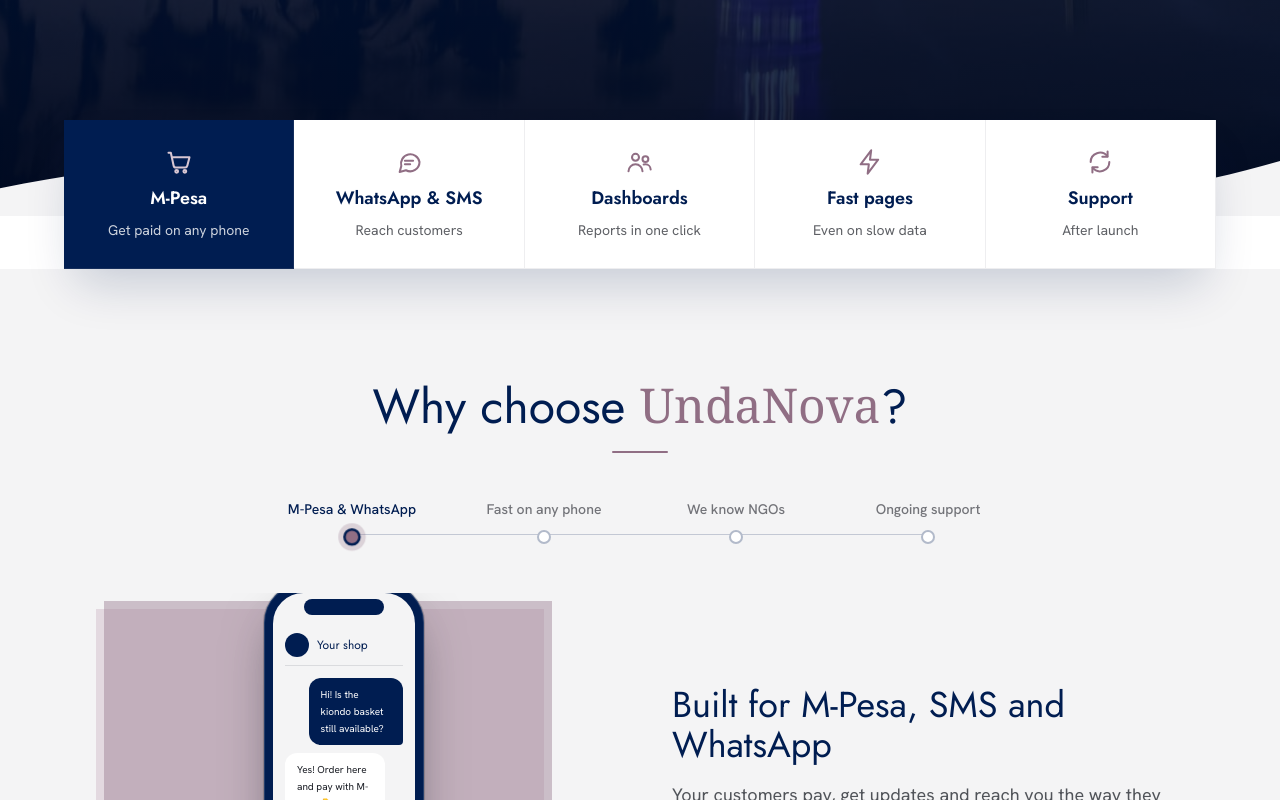
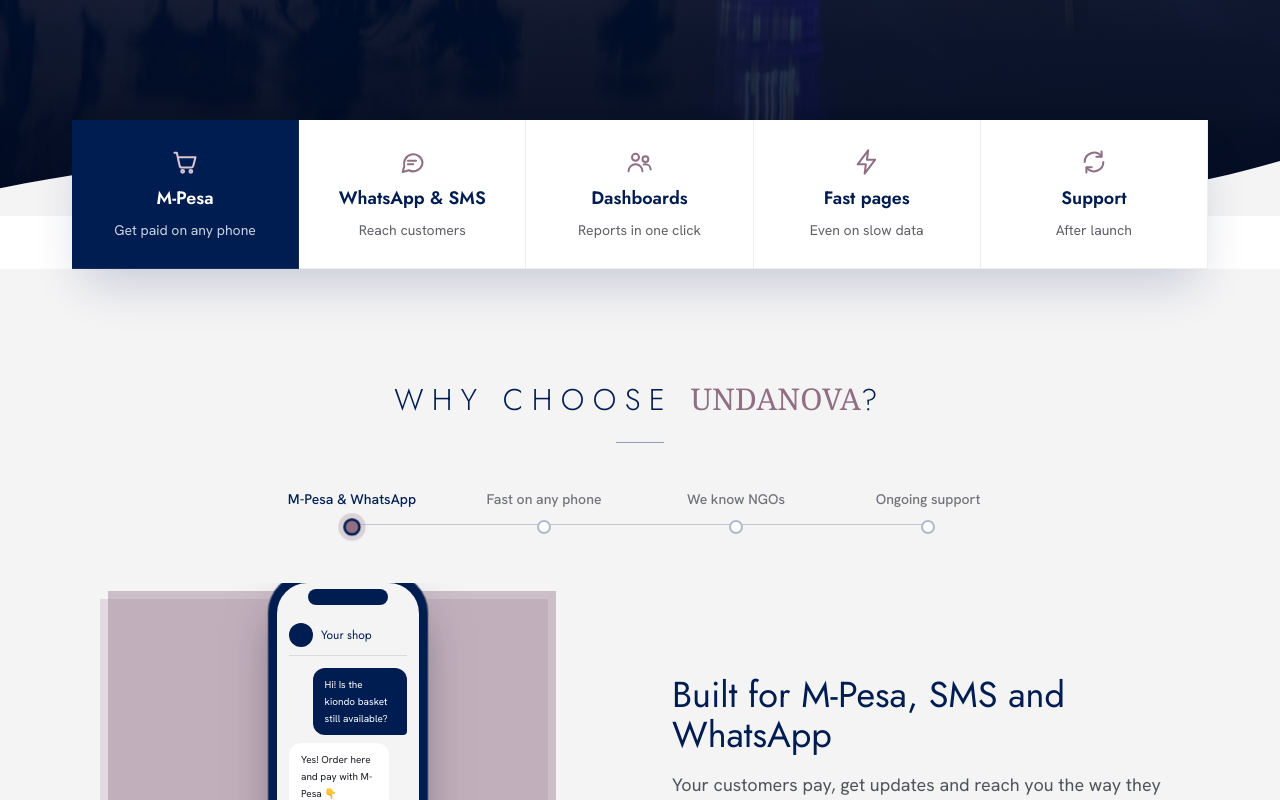
Before and after one commit to Jkosencha/undanova, a Next.js app: page / in a window 1280 px wide. Shown: the part 1100-1900 px from the top of the page. Built offline with nearby package versions, Linux system fonts and the light colour scheme.

Commit message:
Minimal Section, centred caps headings with a rule, hairline cards

```diff
--- a/src/components/card.tsx
+++ b/src/components/card.tsx
@@ -3,28 +3,23 @@ import type { ReactNode } from "react";
 
 type CardProps = {
   children: ReactNode;
-  /** When set, the whole card becomes a link that lifts on hover. */
+  /** When set, the whole card becomes a link. */
   href?: string;
-  /** "dark" is a glass card for navy sections. */
-  tone?: "light" | "dark";
   className?: string;
 };
 
-const tones = {
-  light: { base: "border-slate/25 bg-white", hover: "hover:border-navy/40" },
-  dark: { base: "border-white/10 bg-white/[0.04]", hover: "hover:border-plum/60 hover:bg-white/[0.08]" },
-};
+const base = "border border-mist bg-white";
 
-export function Card({ children, href, tone = "light", className = "" }: CardProps) {
-  const base = ` border ${tones[tone].base}`;
+/** Square, hairline-bordered card. Linked cards darken their border on hover. */
+export function Card({ children, href, className = "" }: CardProps) {
   if (href) {
     return (
       // No viewport prefetch: a page of cards would otherwise download every linked
-      // page up front, costing mobile data and main-thread time. Pages still load on tap.
+      // page up front, costing mobile data. Pages still load on tap.
       <Link
         href={href}
         prefetch={false}
-        className={`tilt group block transition-colors duration-300 ${base} ${tones[tone].hover} ${className}`}
+        className={`group block transition-colors duration-300 hover:border-navy/40 ${base} ${className}`}
       >
         {children}
       </Link>
--- a/src/components/section.tsx
+++ b/src/components/section.tsx
@@ -1,61 +1,47 @@
 import type { ReactNode } from "react";
-import { Glow, WaveEdge } from "@/components/brand-shapes";
 
-type Tone = "paper" | "white" | "navy";
+type Tone = "white" | "paper" | "navy";
 
 const tones: Record<Tone, string> = {
+  white: "bg-white text-ink",
   paper: "bg-paper text-ink",
-  white: "bg-white text-ink",
   navy: "bg-navy text-white",
 };
 
 /** Centres content at the site's max width with mobile-first side padding. */
 export function Container({ children, className = "" }: { children: ReactNode; className?: string }) {
-  return <div className={`mx-auto w-full max-w-[1200px] px-4 sm:px-6 ${className}`}>{children}</div>;
+  return <div className={`mx-auto w-full max-w-[1200px] px-5 sm:px-8 ${className}`}>{children}</div>;
 }
 
 type SectionHeadingProps = {
   id: string;
   title: ReactNode;
   intro?: string;
+  /** Small caps line above the title. */
   eyebrow?: string;
   /** Use "dark" inside navy sections. */
   tone?: "light" | "dark";
   align?: "left" | "center";
-  /** Short plum line under the title. */
-  divider?: boolean;
 };
 
-/** Standard section heading: optional pill label, h2 and intro line. */
-export function SectionHeading({
-  id,
-  title,
-  intro,
-  eyebrow,
-  tone = "light",
-  align = "left",
-  divider = false,
-}: SectionHeadingProps) {
+/**
+ * Section title in wide-tracked caps with a short rule underneath
+ * (the minimal reference's signature heading).
+ */
+export function SectionHeading({ id, title, intro, eyebrow, tone = "light", align = "center" }: SectionHeadingProps) {
   const dark = tone === "dark";
+  const center = align === "center";
   return (
-    <div className={`max-w-2xl ${align === "center" ? "mx-auto text-center" : ""}`}>
-      {eyebrow && (
-        <p
-          className={`mb-4 text-sm font-mono font-medium uppercase tracking-[0.14em] ${dark ? "text-white/70" : "text-ink/60"}`}
-        >
-          {eyebrow}
-        </p>
-      )}
-      <h2 id={id} className={`text-[34px] md:text-5xl ${dark ? "text-white" : "text-navy"}`}>
+    <div className={`max-w-2xl ${center ? "mx-auto text-center" : ""}`}>
+      {eyebrow && <p className={`caps-sm mb-4 ${dark ? "text-white/60" : "text-ink/55"}`}>{eyebrow}</p>}
+      <h2 id={id} className={`caps text-2xl md:text-3xl ${dark ? "text-white" : "text-navy"}`}>
         {title}
       </h2>
-      {divider && (
-        <span
-          aria-hidden
-          className={`mt-5 block h-0.5 w-14 rounded-full bg-plum ${align === "center" ? "mx-auto" : ""}`}
-        />
-      )}
-      {intro && <p className={`mt-4 text-lg md:text-xl ${dark ? "text-white/80" : "text-ink/70"}`}>{intro}</p>}
+      <span
+        aria-hidden
+        className={`mt-6 block h-px w-12 ${dark ? "bg-white/50" : "bg-navy/40"} ${center ? "mx-auto" : ""}`}
+      />
+      {intro && <p className={`mt-6 ${dark ? "text-white/80" : "text-ink/70"}`}>{intro}</p>}
     </div>
   );
 }
@@ -65,39 +51,15 @@ type SectionProps = {
   tone?: Tone;
   id?: string;
   className?: string;
-  /** Curved wave edge into the next section, filled with its colour. */
-  edge?: Tone;
-  /** Flip the wave edge horizontally, for variety between sections. */
-  flipEdge?: boolean;
-  /** Navy only: dot grid and a soft glow. */
-  textured?: boolean;
   "aria-labelledby"?: string;
   "aria-label"?: string;
 };
 
-/**
- * A full-width page section with standard vertical padding (64px mobile / 96px desktop),
- * plus extra bottom room when it ends in a wave edge.
- */
-export function Section({
-  children,
-  tone = "paper",
-  id,
-  className = "",
-  edge,
-  flipEdge = false,
-  textured = false,
-  ...rest
-}: SectionProps) {
+/** A full-width page section with generous vertical padding (72px mobile / 112px desktop). */
+export function Section({ children, tone = "white", id, className = "", ...rest }: SectionProps) {
   return (
-    <section
-      id={id}
-      className={`relative isolate overflow-hidden pt-16 md:pt-24 ${edge ? "pb-28 md:pb-40" : "pb-16 md:pb-24"} ${tones[tone]} ${className}`}
-      {...rest}
-    >
-      {textured && <Glow className="-right-40 top-0 -z-10 size-[34rem]" />}
+    <section id={id} className={`py-18 md:py-28 ${tones[tone]} ${className}`} {...rest}>
       <Container>{children}</Container>
-      {edge && <WaveEdge fill={edge} flip={flipEdge} />}
     </section>
   );
 }
```
